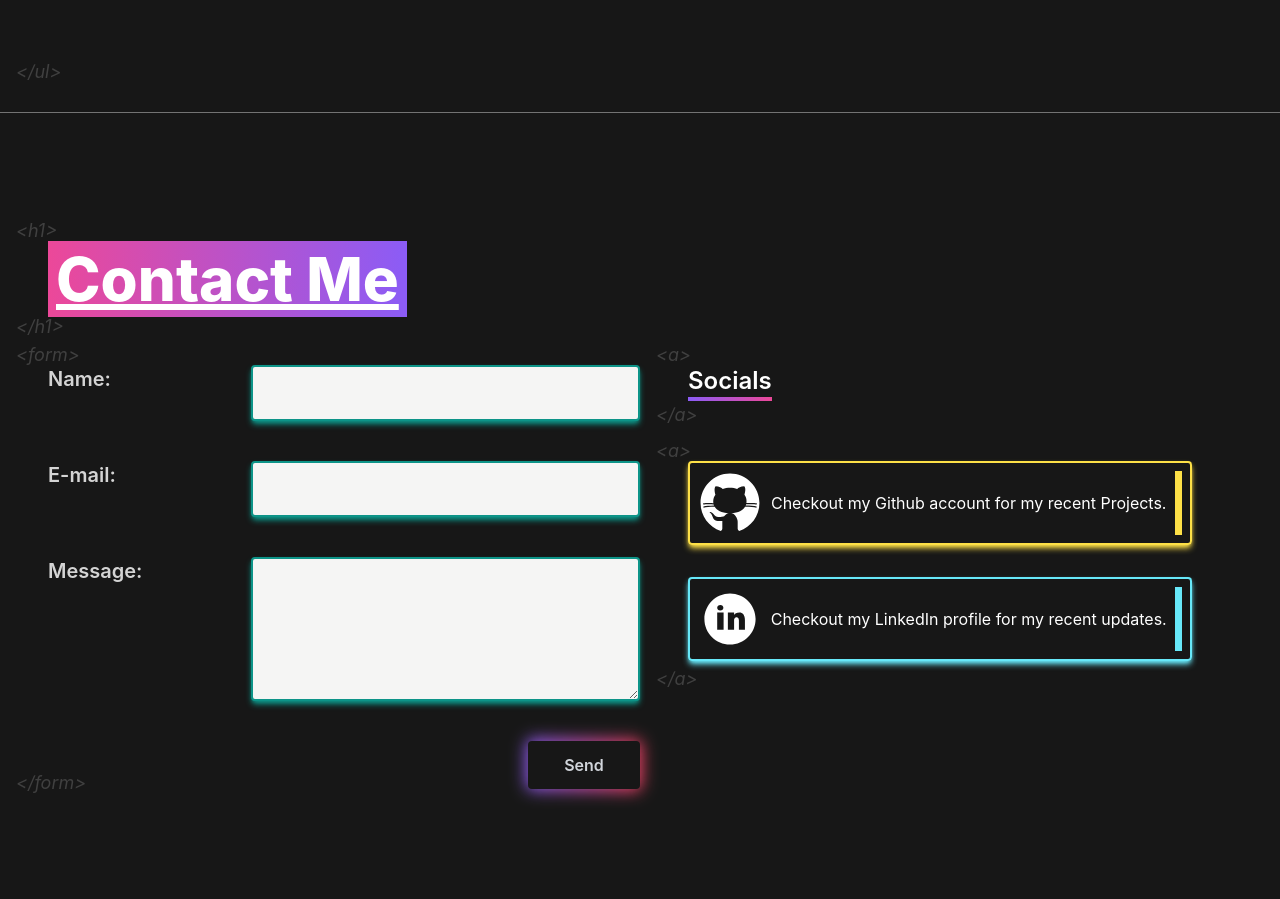
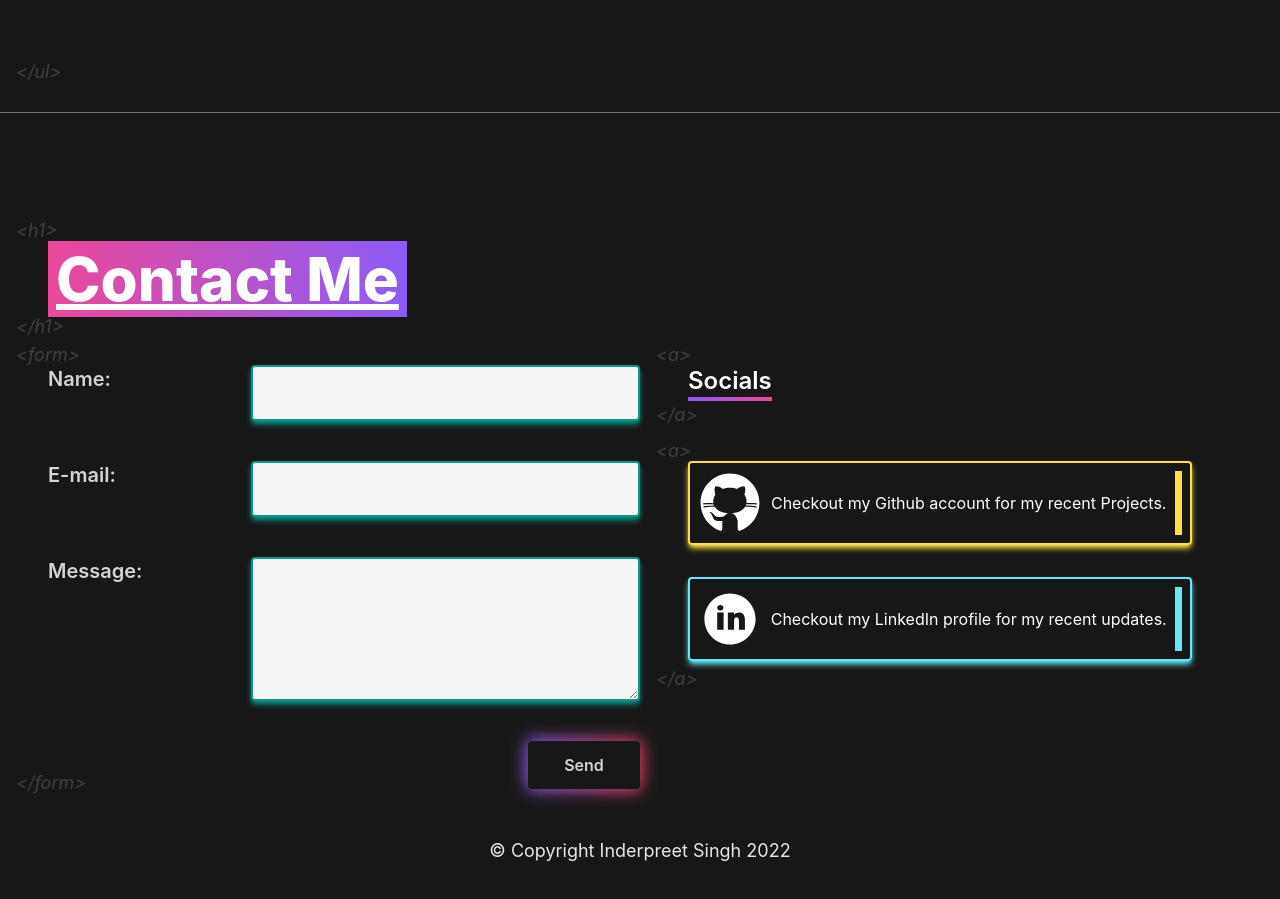
Before and after one commit to Inderpreet-React/portfolio, a React (Create React App) app: page /contactme in a window 1280 px wide. Shown: the part 2290-3189 px from the top of the page. Built offline with nearby package versions, Linux system fonts and the light colour scheme.

Commit message:
form mailto added

```diff
--- a/src/components/ContactMe.js
+++ b/src/components/ContactMe.js
@@ -4,9 +4,11 @@ import LinkedInIcon from "../images/LinkedInIcon";
 import { motion } from "framer-motion";
 
 export default function ContactMe({ isContactRef }) {
+	const currentYear = new Date().getFullYear();
+
 	return (
 		<section id="contactme">
-			<div className="flex h-full min-h-screen w-full flex-col gap-12 bg-neutral-900 p-6 pt-32 text-white md:p-12 md:pb-0 md:pt-32">
+			<div className="relative flex h-full min-h-screen w-full flex-col gap-12 bg-neutral-900 p-6 pt-32 text-white md:p-12 md:pb-0 md:pt-32">
 				<motion.div
 					initial="front"
 					whileInView="animation"
@@ -41,6 +43,9 @@ export default function ContactMe({ isContactRef }) {
 							animation: { opacity: 1 },
 						}}
 						viewport={{ once: true }}
+						action="mailto:inderpreet.react.project@gmail.com"
+						method="post"
+						enctype="text/plain"
 						className="relative flex h-full w-full flex-col gap-10 md:w-1/2 md:gap-10"
 					>
 						<span className="absolute -top-6 -left-2 text-lg font-normal italic text-neutral-700 md:-left-8">
@@ -54,6 +59,7 @@ export default function ContactMe({ isContactRef }) {
 								required
 								className="focus:ring-none relative h-full w-full  rounded border-2 border-teal-600 bg-stone-100 p-2 text-neutral-900 shadow-md shadow-teal-600 transition-all focus:shadow-lg focus:shadow-teal-600 focus:outline-none md:w-2/3"
 								type="text"
+								name="name"
 							/>
 						</div>
 
@@ -65,6 +71,7 @@ export default function ContactMe({ isContactRef }) {
 								required
 								className="focus:ring-none relative h-full w-full rounded border-2 border-teal-600 bg-stone-100 p-2 text-neutral-900 shadow-md shadow-teal-600 transition-all focus:shadow-lg focus:shadow-teal-600 focus:outline-none md:w-2/3"
 								type="email"
+								name="mail"
 							/>
 						</div>
 
@@ -74,12 +81,18 @@ export default function ContactMe({ isContactRef }) {
 							</span>
 							<textarea
 								required
+								name="message"
+								size="100"
 								className="focus:ring-none relative h-full w-full rounded border-2 border-teal-600 bg-stone-100 p-2 text-neutral-900 shadow-md shadow-teal-600 transition-all focus:shadow-lg focus:shadow-teal-600 focus:outline-none md:w-2/3"
 							/>
 						</div>
 						<div className="group relative w-28 self-end">
 							<span className="group:duration-200 absolute -inset-0.5 animate-tilt rounded-lg bg-gradient-to-r from-violet-500 to-rose-500 blur group-hover:-inset-1"></span>
-							<button className="relative w-full rounded bg-neutral-900 p-3 font-semibold text-gray-300 group-hover:text-white">
+							<button
+								type="submit"
+								value="Send"
+								className="relative w-full rounded bg-neutral-900 p-3 font-semibold text-gray-300 group-hover:text-white"
+							>
 								Send
 							</button>
 						</div>
@@ -155,6 +168,9 @@ export default function ContactMe({ isContactRef }) {
 						</div>
 					</div>
 				</div>
+				<p className="hidden w-full items-center justify-center text-lg text-gray-200 md:flex">
+					&copy; Copyright Inderpreet Singh {currentYear}
+				</p>
 			</div>
 		</section>
 	);
```
